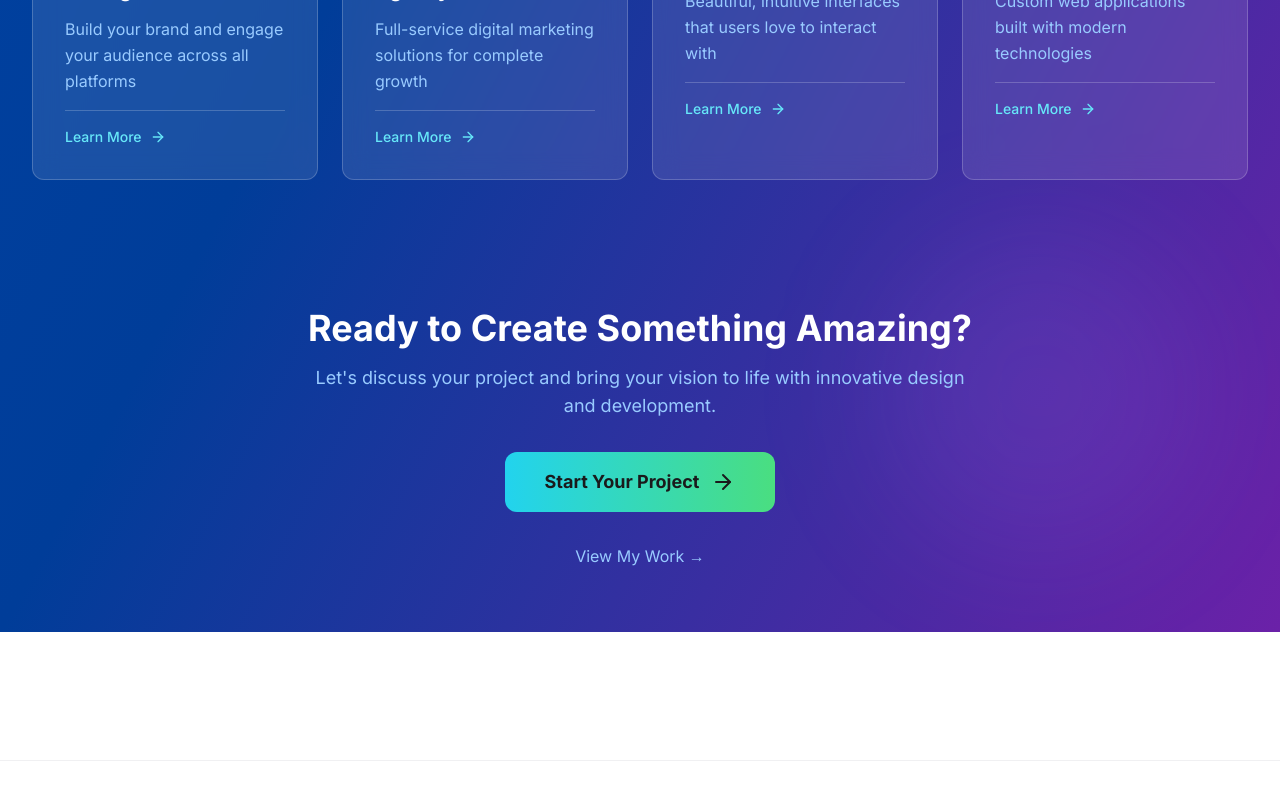
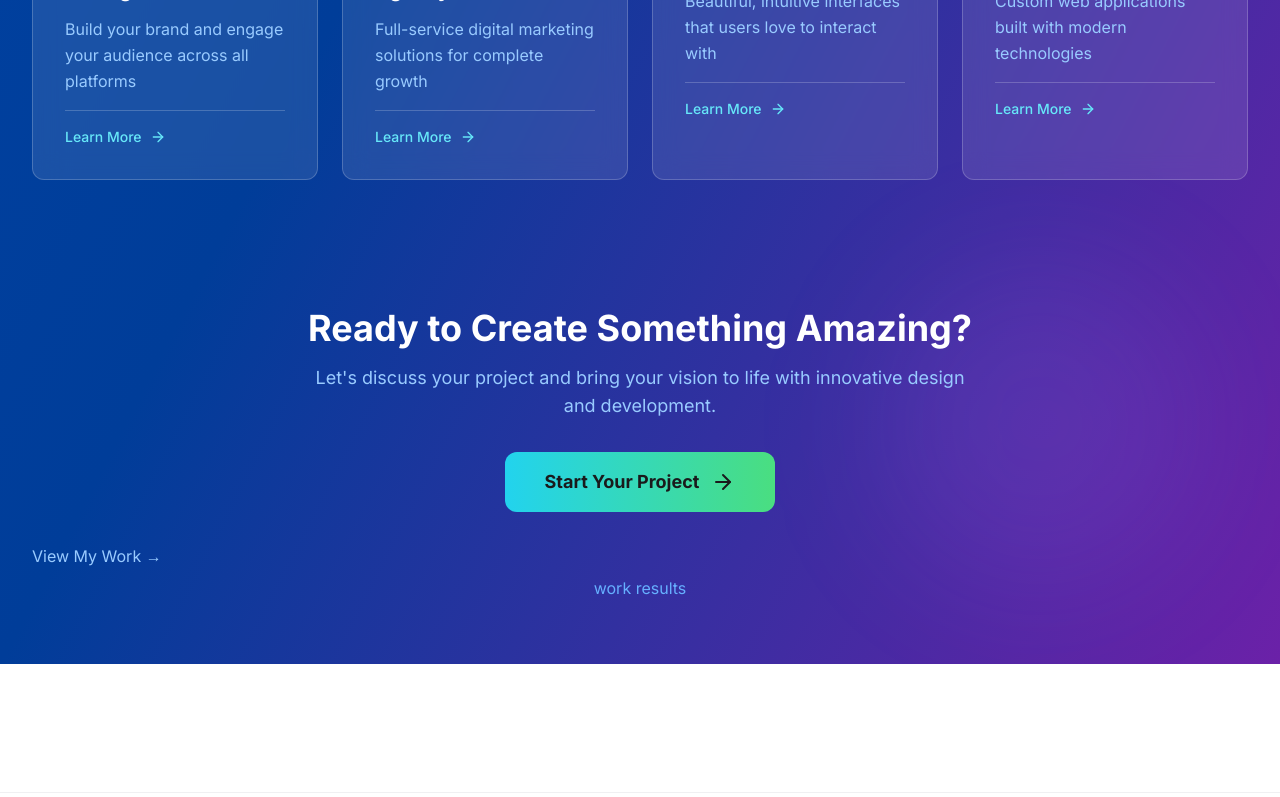
Before and after one commit to rivaaldesa/part2, a React (Vite) app: page / in a window 1280 px wide. Shown: the part 1906-2703 px from the top of the page. Built offline with nearby package versions, Linux system fonts and the light colour scheme.

Commit message:
Add My Work page link and work results under Start Your Project button

```diff
--- a/src/components/Home.tsx
+++ b/src/components/Home.tsx
@@ -448,14 +448,19 @@ const Home: React.FC = () => {
             </motion.button>
 
             <div className="text-sm text-blue-200 lg:text-base">
+              <div className="space-y-2">
                 <motion.button
                   whileHover={{ scale: 1.05 }}
                   whileTap={{ scale: 0.95 }}
                   onClick={() => navigate('/portfolio')}
-                className="hover:text-white transition-colors cursor-pointer"
+                  className="block hover:text-white transition-colors cursor-pointer"
                 >
                   View My Work →
                 </motion.button>
+                <div className="text-blue-300">
+                  work results
+                </div>
+              </div>
             </div>
           </motion.div>
         </motion.section>
```
Lines whose indentation alone changed are shown as unchanged.
